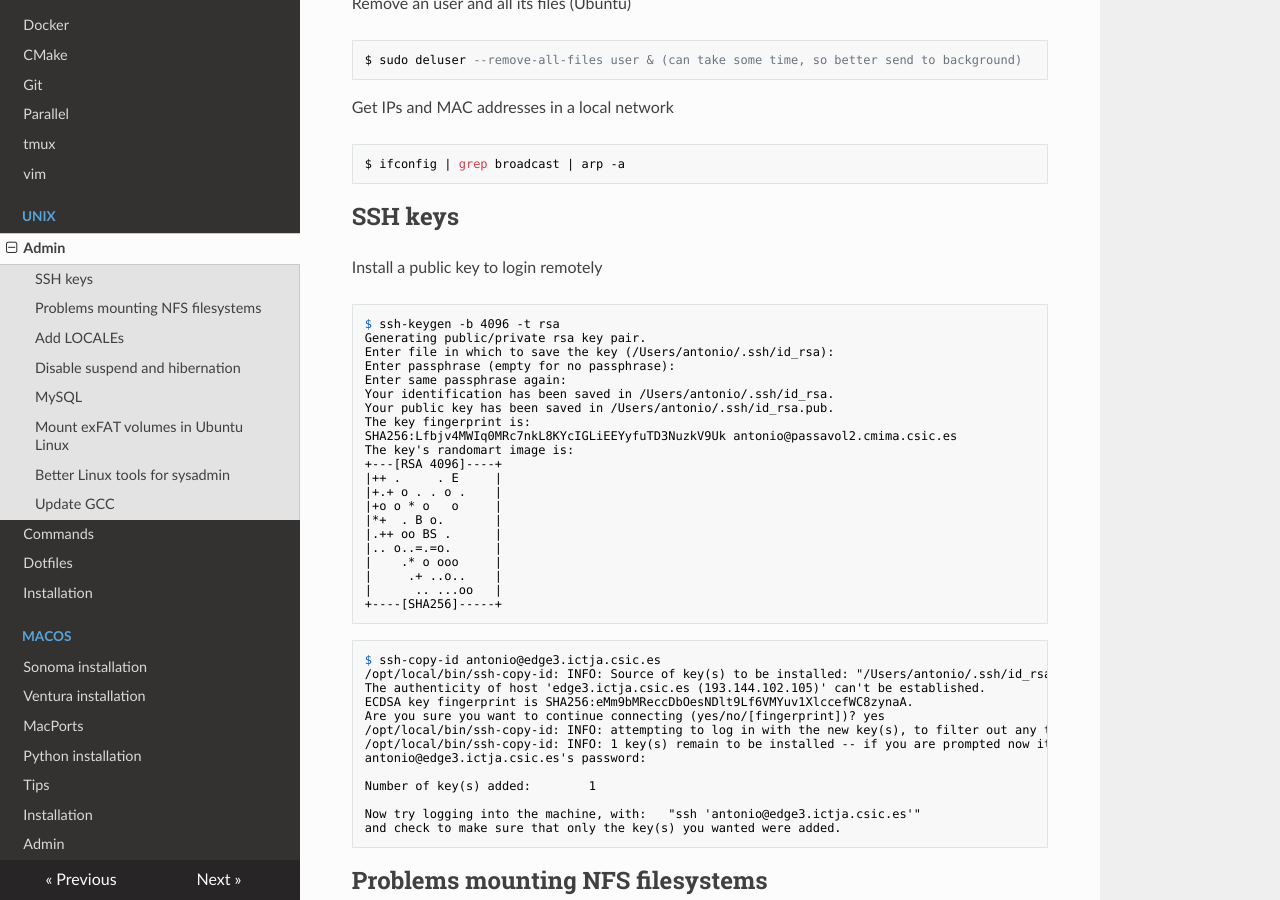
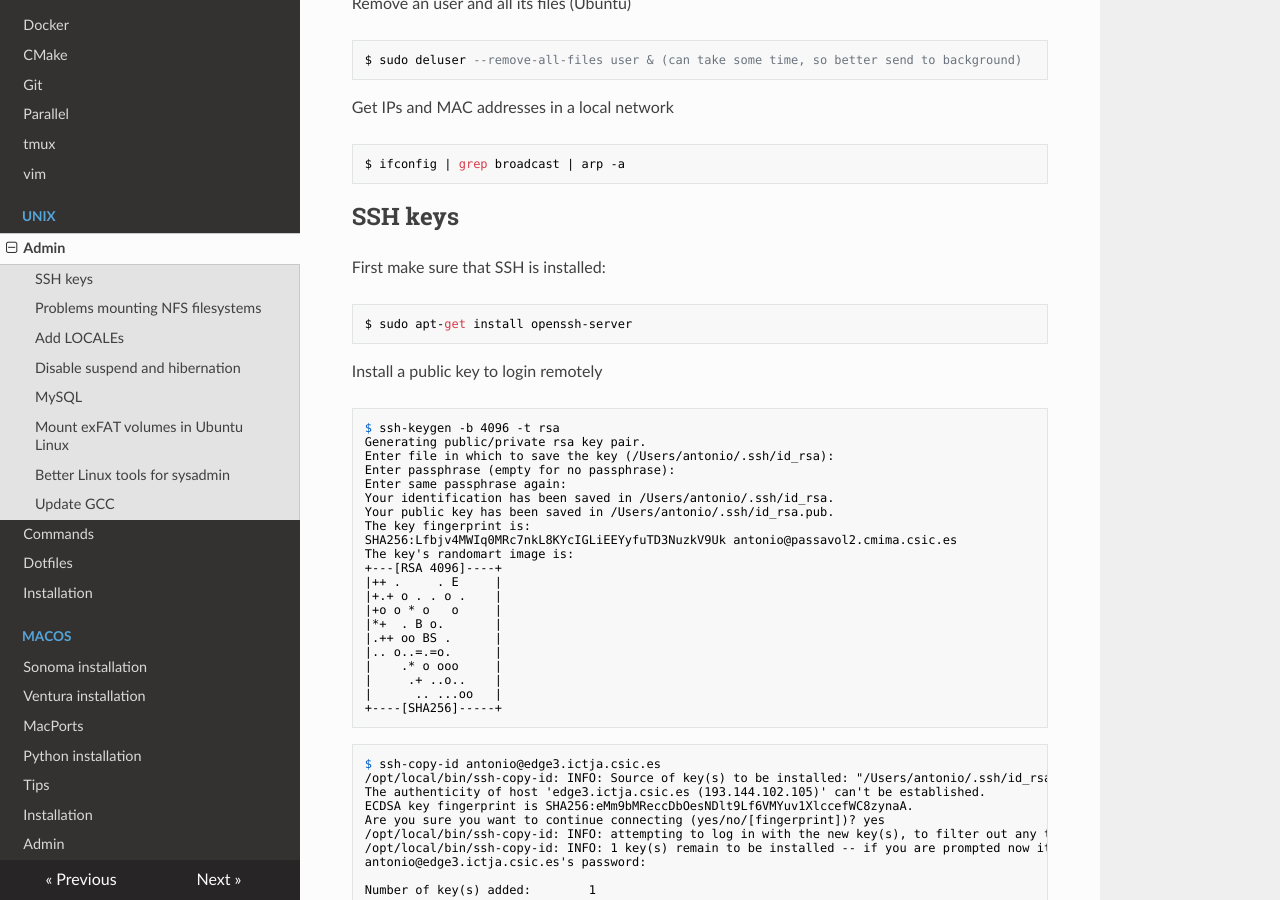
Before and after one commit to avillasenorh/Programming_Notes, an MkDocs documentation site: the page built from docs/unix/admin.md, in a window 1280 px wide and 900 px high, scrolled down 589 px. Built offline with MkDocs 1.6.1, drawn with Linux system fonts in a browser that asks for light colours; nearby versions of some CDN libraries.

Commit message:
Added how to install ssh server

```diff
--- a/docs/unix/admin.md
+++ b/docs/unix/admin.md
@@ -31,6 +31,10 @@ Get IPs and MAC addresses in a local network
     $ ifconfig | grep broadcast | arp -a
 
 ## SSH keys
+
+First make sure that SSH is installed:
+
+    $ sudo apt-get install openssh-server
 
 Install a public key to login remotely
 
```
